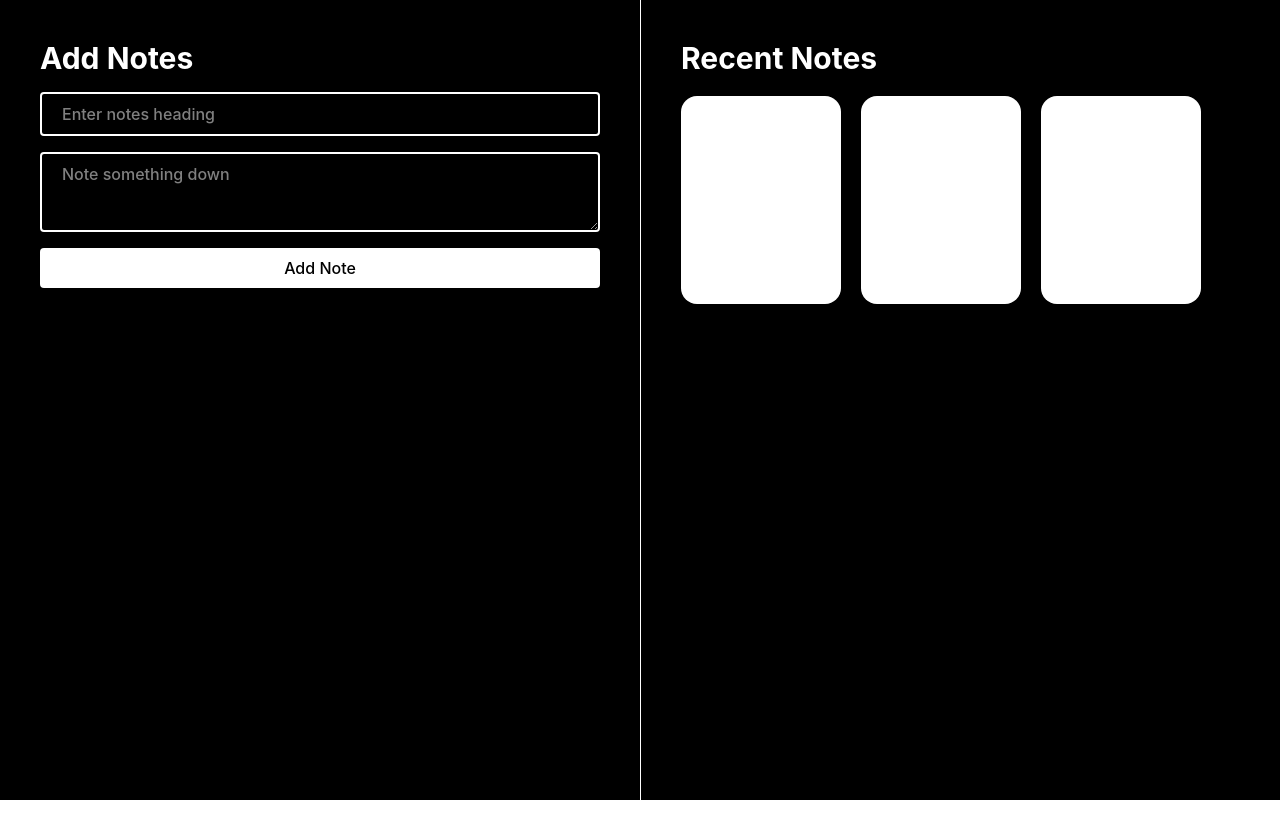
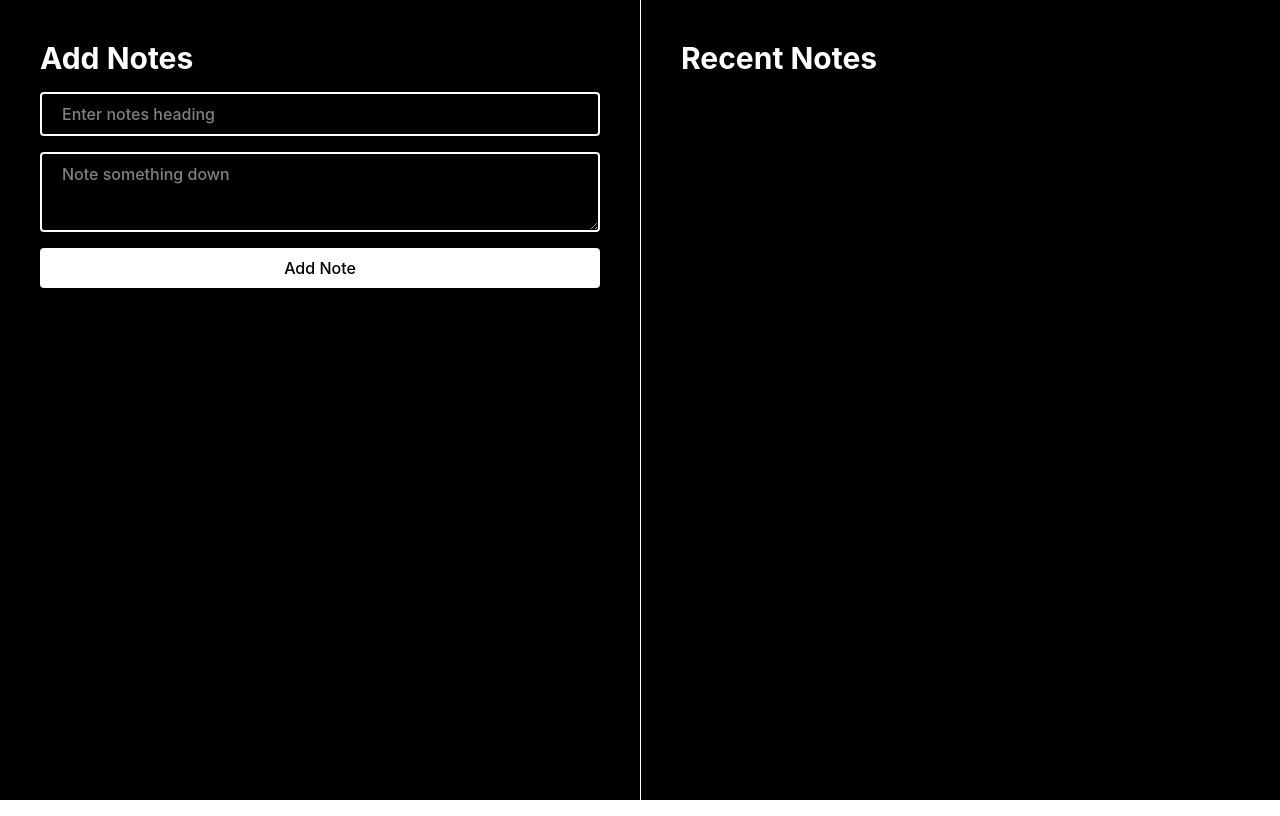
Before and after one commit to bhushank45/React-Projects, a React (Vite) app in the folder notes-app/: page / in a window 1280 px wide. Built offline with nearby package versions, Linux system fonts and the light colour scheme.

Commit message:
feat(notes-app): add note creation and display

```diff
--- a/notes-app/src/App.jsx
+++ b/notes-app/src/App.jsx
@@ -1,7 +1,19 @@
+import { useState } from "react";
+
 const App = () => {
+  const [title, setTitle] = useState("");
+  const [details, setDetails] = useState("");
+  const [notes, setNotes] = useState([]);
+
   const submitHandler = (e) => {
     e.preventDefault();
-    console.log("Form submitted successfully");
+
+    const copyNotes = [...notes];
+    copyNotes.push({ title, details });
+    setNotes(copyNotes);
+
+    setDetails("");
+    setTitle("");
   };
   return (
     <div className="h-screen lg:flex bg-black text-white">
@@ -10,25 +22,48 @@ const App = () => {
         className="flex flex-col gap-4 lg:w-1/2  items-start p-10"
       >
         <h1 className="text-3xl font-bold">Add Notes</h1>
+
+        {/* first input box for notes title */}
         <input
           type="text"
           placeholder="Enter notes heading"
+          value={title}
+          onChange={(e) => {
+            setTitle(e.target.value);
+          }}
           className="px-5 w-full font-medium py-2 border-2 rounded outline-none"
         />
+
+        {/* second textarea box for writing notes details */}
         <textarea
           placeholder="Note something down"
+          value={details}
+          onChange={(e) => {
+            setDetails(e.target.value);
+          }}
           className="px-5 py-2 w-full font-medium  h-20 border-2 rounded outline-none"
         />
-        <button className="w-full bg-white font-medium text-black rounded px-5 py-2">
+        <button className="w-full bg-white active:scale-95 font-medium text-black rounded px-5 py-2">
           Add Note
         </button>
       </form>
       <div className="p-10 lg:w-1/2 lg:border-l">
         <h1 className="text-3xl font-bold">Recent Notes</h1>
-        <div className="flex flex-wrap gap-5 h-full mt-5 overflow-auto">
-          <div className="w-40 h-52 bg-white rounded-2xl"></div>
-          <div className="w-40 h-52 bg-white rounded-2xl"></div>
-          <div className="w-40 h-52 bg-white rounded-2xl"></div>
+        <div className="flex flex-wrap justify-start items-start gap-5 h-full mt-5 overflow-auto">
+          {notes.map(function(note,idx){
+            return (
+              <div
+                key={idx}
+                className="w-40 h-52 text-black rounded-2xl bg-cover pt-9  pb-4 px-4 bg-[url('https://static.vecteezy.com/system/resources/previews/037/152/677/non_2x/sticky-note-paper-background-free-png.png')]"
+              >
+                <h2 className="font-bold text-xl leading-tight">
+                  {note.title}
+                </h2>
+                <p className="leading-tight mt-2 font-medium text-gray-700">
+                  {note.details}
+                </p>
+              </div>
+            );})}
         </div>
       </div>
     </div>
```
